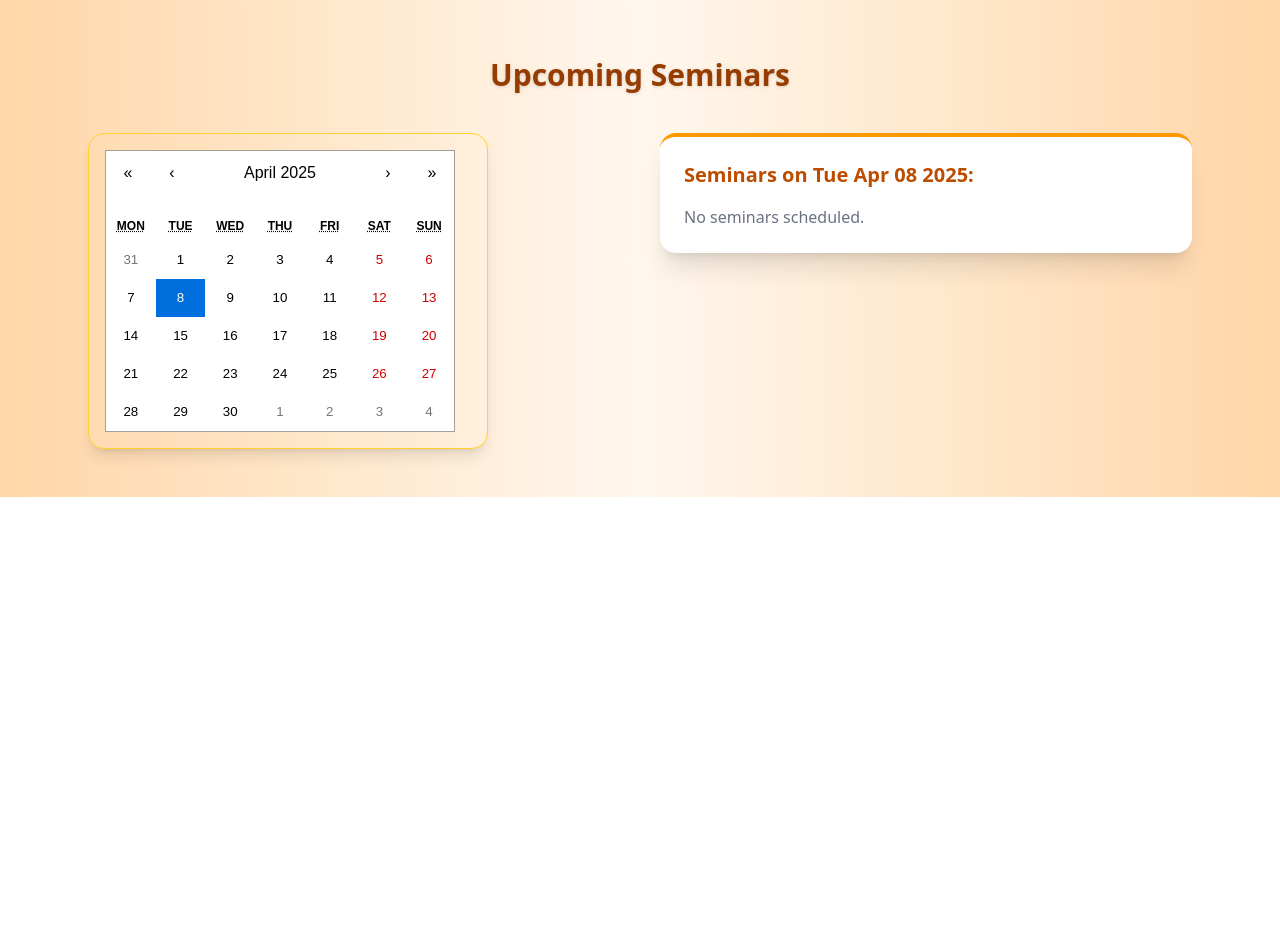
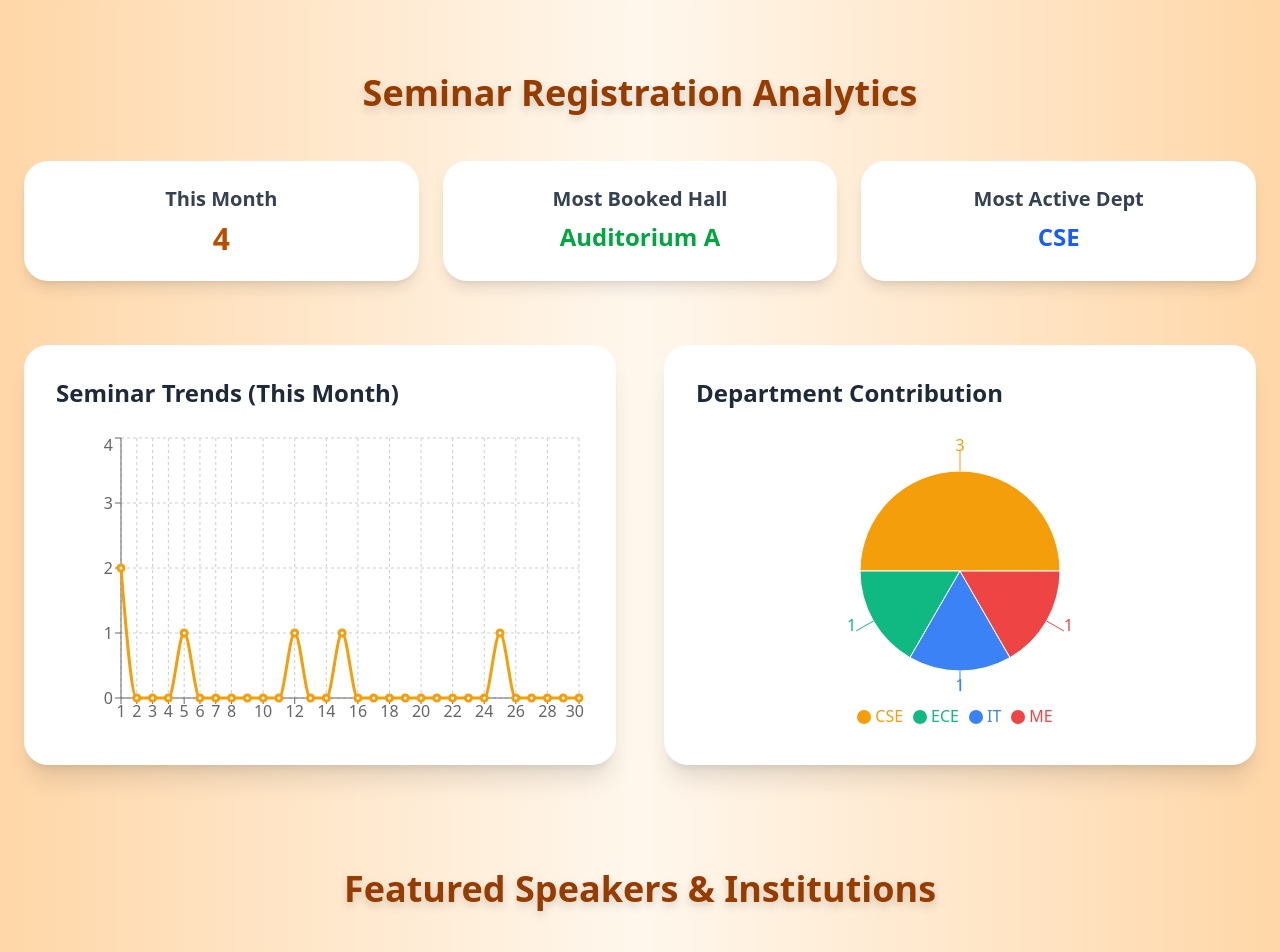
Before and after one commit to JagratiSharma16/BookingApp, a React (Vite) app in the folder BookHall/: page / in a window 1280 px wide. Shown: the part 1520-2472 px from the top of the page. Before the commit the page ends 2017 px from the top, so only its background shows below. Built offline with nearby package versions, Linux system fonts and the light colour scheme.

Commit message:
events and speakers added

```diff
--- a/BookHall/package.json
+++ b/BookHall/package.json
@@ -11,10 +11,14 @@
   },
   "dependencies": {
     "@tailwindcss/vite": "^4.0.9",
+    "framer-motion": "^12.9.4",
     "react": "^19.0.0",
     "react-calendar": "^5.1.0",
     "react-dom": "^19.0.0",
     "react-router-dom": "^7.2.0",
+    "react-slick": "^0.30.3",
+    "recharts": "^2.15.3",
+    "slick-carousel": "^1.8.1",
     "tailwindcss": "^4.0.9"
   },
   "devDependencies": {
--- /dev/null
+++ b/BookHall/src/components/FeaturedEvents.jsx
@@ -0,0 +1,61 @@
+import React from "react";
+import { motion } from "framer-motion";
+import { assets } from "../assets/assets_frontend/assets";
+
+const events = [
+  { id: 1, title: "AI in Healthcare", date: "2025-04-20", image: assets.hall1 },
+  { id: 2, title: "Smart City Symposium", date: "2025-04-25", image: assets.hall2 },
+  { id: 3, title: "IoT & Edge Computing", date: "2025-05-01", image: assets.doc3 },
+  { id: 4, title: "Cybersecurity Workshop", date: "2025-05-10", image: assets.hall4 },
+  { id: 5, title: "Robotics in Industry 4.0", date: "2025-05-15", image: assets.hall4 },
+];
+
+const MarqueeRow = ({ reverse = false, speed = 40 }) => {
+  const duplicatedEvents = [...events, ...events];
+
+  return (
+    <div className="overflow-hidden whitespace-nowrap">
+      <motion.div
+        className="flex gap-8 2xl:gap-14"
+        animate={{ x: reverse ? ["100%", "-100%"] : ["-100%", "100%"] }}
+        transition={{
+          repeat: Infinity,
+          ease: "linear",
+          duration: speed,
+        }}
+      >
+        {duplicatedEvents.map((event, idx) => (
+          <div
+            key={idx}
+            className="min-w-[280px] 2xl:min-w-[400px] bg-white rounded-3xl shadow-lg p-4 2xl:p-6"
+          >
+            <img
+              src={event.image}
+              alt={event.title}
+              className="w-full h-48 2xl:h-60 object-cover rounded-xl mb-4"
+            />
+            <h3 className="text-xl 2xl:text-2xl font-semibold text-amber-800">{event.title}</h3>
+            <p className="text-gray-600 2xl:text-lg">Date: {event.date}</p>
+          </div>
+        ))}
+      </motion.div>
+    </div>
+  );
+};
+
+const FeaturedEvents = () => {
+  return (
+    <section className="py-14 px-4 2xl:px-24 bg-gradient-to-br from-amber-50 via-orange-100 to-amber-50">
+      <h2 className="text-4xl 2xl:text-5xl font-bold text-center text-amber-800 mb-12 drop-shadow-lg">
+        Featured Events
+      </h2>
+      <div className="space-y-8">
+        <MarqueeRow reverse={false} speed={40} />
+        <MarqueeRow reverse={true} speed={30} />
+        <MarqueeRow reverse={false} speed={50} />
+      </div>
+    </section>
+  );
+};
+
+export default FeaturedEvents;
--- /dev/null
+++ b/BookHall/src/components/Featuredspeakers.jsx
@@ -0,0 +1,70 @@
+import React from "react";
+import {assets} from "../assets/assets_frontend/assets";
+
+
+const speakers = [
+  {
+    id: 1,
+    name: "Dr. A.P. Verma",
+    title: "Professor, IIT Kanpur",
+    image: assets.doc1 , // Place in public/images/
+    bio: "Expert in AI and Machine Learning with 15+ years of teaching and research experience.",
+    topics: ["Deep Learning", "AI Ethics", "Computer Vision"]
+  },
+  {
+    id: 2,
+    name: "Ms. Ritu Sharma",
+    title: "Lead Developer, Microsoft India",
+    image: assets.doc2,
+    bio: "Key contributor to Azure Cloud development and speaker at multiple tech summits.",
+    topics: ["Cloud Computing", "DevOps", "Security"]
+  },
+  {
+    id: 3,
+    name: "Prof. S. K. Rao",
+    title: "Dean, NIT Bhopal",
+    image: assets.doc3,
+    bio: "Renowned academic leader focused on smart education and technology integration in academia.",
+    topics: ["Education 5.0", "IoT in Learning", "Smart Campuses"]
+  }
+];
+
+const Featuredspeakers = () => {
+  return (
+    <section className=" py-10 px-6 2xl:px-24">
+      <h2 className="text-4xl 2xl:text-5xl font-bold text-center text-amber-800 mb-14 drop-shadow-lg">
+        Featured Speakers & Institutions
+      </h2>
+
+      <div className="grid gap-12 md:grid-cols-3 2xl:grid-cols-3">
+        {speakers.map((speaker) => (
+          <div
+            key={speaker.id}
+            className="bg-white rounded-3xl shadow-xl hover:shadow-2xl transition-all duration-300 p-6 2xl:p-8"
+          >
+            <img
+              src={speaker.image}
+              alt={speaker.name}
+              className="w-full h-70 2xl:h-80 object-cover rounded-2xl mb-6"
+            />
+            <h3 className="text-2xl 2xl:text-3xl font-bold text-gray-800">{speaker.name}</h3>
+            <p className="text-lg 2xl:text-xl text-amber-700 mb-3">{speaker.title}</p>
+            <p className="text-gray-600 mb-4 2xl:text-lg">{speaker.bio}</p>
+            <div className="flex flex-wrap gap-2">
+              {speaker.topics.map((topic, index) => (
+                <span
+                  key={index}
+                  className="bg-amber-200 text-amber-800 text-sm 2xl:text-base px-3 py-1 rounded-full"
+                >
+                  {topic}
+                </span>
+              ))}
+            </div>
+          </div>
+        ))}
+      </div>
+    </section>
+  );
+};
+
+export default Featuredspeakers;
--- a/BookHall/src/components/HallDetails.jsx
+++ b/BookHall/src/components/HallDetails.jsx
@@ -3,14 +3,14 @@ import React, { useContext } from 'react';
 import { AppContext } from '../context/AppContext.jsx';
 
 const HallDetails = () => {
-  const { doctors } = useContext(AppContext);
+  const { halls } = useContext(AppContext);
 
   return (
     <section className="py-10 px-6 2xl:mx-30 xl:mx-20 mx-10">
       <h2 className="text-3xl 2xl:text-5xl font-bold text-center mb-8 text-amber-800">Presenting Seminars</h2>
 
       <div className="grid gap-8 sm:grid-cols-2 lg:grid-cols-4">
-        {doctors.map((seminar, index) => (
+        {halls.map((seminar, index) => (
           <div
             key={index}
             className="bg-white rounded-2xl overflow-hidden shadow-lg hover:shadow-2xl transform hover:scale-105 transition duration-500 ease-in-out animate-fadeInUp"
--- a/BookHall/src/components/SeminarCalander.jsx
+++ b/BookHall/src/components/SeminarCalander.jsx
@@ -1,71 +1,115 @@
-// UpcomingSeminarsSection.jsx
+import React from "react";
+import {
+  LineChart, Line, XAxis, YAxis, CartesianGrid, Tooltip, ResponsiveContainer,
+  PieChart, Pie, Cell, Legend,
+} from "recharts";
 
-import React, { useState } from "react";
-import Calendar from "react-calendar";
-import 'react-calendar/dist/Calendar.css'; // Import calendar base styles
+// Sample data
+const seminars = [
+  { id: 1, date: "2025-04-05", hall: "Auditorium A", department: "CSE" },
+  { id: 2, date: "2025-04-12", hall: "Auditorium A", department: "CSE" },
+  { id: 3, date: "2025-04-15", hall: "Hall B", department: "ECE" },
+  { id: 4, date: "2025-05-01", hall: "Auditorium A", department: "IT" },
+  { id: 5, date: "2025-04-25", hall: "Hall B", department: "CSE" },
+  { id: 6, date: "2025-05-01", hall: "Hall C", department: "ME" },
+];
+
+// Aggregate Data
+const thisMonth = new Date().getMonth();
+const seminarsThisMonth = seminars.filter(s => new Date(s.date).getMonth() === thisMonth);
+
+const hallCounts = seminars.reduce((acc, s) => {
+  acc[s.hall] = (acc[s.hall] || 0) + 1;
+  return acc;
+}, {});
+
+const departmentCounts = seminars.reduce((acc, s) => {
+  acc[s.department] = (acc[s.department] || 0) + 1;
+  return acc;
+}, {});
+
+const mostBookedHall = Object.keys(hallCounts).reduce((a, b) => hallCounts[a] > hallCounts[b] ? a : b);
+const mostActiveDept = Object.keys(departmentCounts).reduce((a, b) => departmentCounts[a] > departmentCounts[b] ? a : b);
+
+// Prepare data for charts
+const lineData = Array.from({ length: 30 }, (_, i) => {
+  const day = i + 1;
+  const count = seminars.filter(s => new Date(s.date).getDate() === day).length;
+  return { day, count };
+});
+
+const pieData = Object.entries(departmentCounts).map(([dept, count]) => ({
+  name: dept,
+  value: count,
+}));
+
+const COLORS = ["#f59e0b", "#10b981", "#3b82f6", "#ef4444", "#8b5cf6"];
 
 const SeminarCalander = () => {
-  const [selectedDate, setSelectedDate] = useState(new Date());
-
-  // Sample seminar data
-  const upcomingSeminars = [
-    { id: 1, name: "AI in Healthcare", date: "2025-05-05", hall: "Auditorium A" },
-    { id: 2, name: "Green Energy", date: "2025-05-10", hall: "Conference Room B" },
-    { id: 3, name: "Smart Cities", date: "2025-05-15", hall: "Hall C" },
-    { id: 4, name: "Cybersecurity 101", date: "2025-05-10", hall: "Auditorium B" },
-  ];
-
-  const filteredSeminars = upcomingSeminars.filter(
-    (seminar) =>
-      new Date(seminar.date).toDateString() === selectedDate.toDateString()
-  );
-
   return (
-    <section className="max-w-6xl 2xl:max-w-7xl mx-auto px-6 py-12">
-      <h2 className="text-3xl 2xl:text-5xl font-bold text-amber-800 text-center mb-10 drop-shadow">
-        Upcoming Seminars
+    <div className="max-w-7xl mx-auto px-6 py-16 2xl:px-12">
+      <h2 className="text-4xl 2xl:text-5xl font-bold text-amber-800 text-center mb-12 drop-shadow-lg">
+        Seminar Registration Analytics
       </h2>
 
-      <div className="grid grid-cols-1 md:grid-cols-2 gap-10 items-start">
-        {/* Calendar */}
-        <div className="rounded-2xl w-100 overflow-hidden shadow-lg border border-amber-300 p-4">
-          <Calendar
-            onChange={setSelectedDate}
-            value={selectedDate}
-            tileClassName={({ date }) => {
-              const match = upcomingSeminars.find(
-                (s) => new Date(s.date).toDateString() === date.toDateString()
-              );
-              return match ? "bg-amber-100 text-amber-800 font-semibold" : null;
-            }}
-          />
+      {/* Summary Cards */}
+      <div className="grid grid-cols-1 md:grid-cols-3 gap-6 mb-16">
+        <div className="bg-white rounded-3xl p-6 shadow-lg text-center">
+          <h3 className="text-xl 2xl:text-2xl font-semibold text-gray-700 mb-2">This Month</h3>
+          <p className="text-3xl 2xl:text-4xl font-bold text-amber-700">{seminarsThisMonth.length}</p>
+        </div>
+        <div className="bg-white rounded-3xl p-6 shadow-lg text-center">
+          <h3 className="text-xl 2xl:text-2xl font-semibold text-gray-700 mb-2">Most Booked Hall</h3>
+          <p className="text-2xl 2xl:text-3xl font-bold text-green-600">{mostBookedHall}</p>
+        </div>
+        <div className="bg-white rounded-3xl p-6 shadow-lg text-center">
+          <h3 className="text-xl 2xl:text-2xl font-semibold text-gray-700 mb-2">Most Active Dept</h3>
+          <p className="text-2xl 2xl:text-3xl font-bold text-blue-600">{mostActiveDept}</p>
+        </div>
+      </div>
+
+      {/* Charts */}
+      <div className="grid grid-cols-1 xl:grid-cols-2 gap-12">
+        {/* Line Chart */}
+        <div className="bg-white rounded-3xl p-8 shadow-xl">
+          <h4 className="text-2xl font-semibold text-gray-800 mb-6">Seminar Trends (This Month)</h4>
+          <ResponsiveContainer width="100%" height={300}>
+            <LineChart data={lineData}>
+              <CartesianGrid strokeDasharray="3 3" />
+              <XAxis dataKey="day" />
+              <YAxis allowDecimals={false} />
+              <Tooltip />
+              <Line type="monotone" dataKey="count" stroke="#f59e0b" strokeWidth={3} />
+            </LineChart>
+          </ResponsiveContainer>
         </div>
 
-        {/* Seminar List */}
-        <div className="bg-white rounded-2xl p-6 shadow-xl border-t-4 border-amber-500">
-          <h3 className="text-xl 2xl:text-3xl font-semibold text-amber-700 mb-4">
-            Seminars on {selectedDate.toDateString()}:
-          </h3>
-
-          {filteredSeminars.length === 0 ? (
-            <p className="text-gray-500">No seminars scheduled.</p>
-          ) : (
-            <ul className="space-y-4">
-              {filteredSeminars.map((seminar) => (
-                <li
-                  key={seminar.id}
-                  className="bg-orange-50 rounded-xl p-4 shadow-sm hover:shadow-md transition"
-                >
-                  <p className="text-lg font-bold text-gray-800">{seminar.name}</p>
-                  <p className="text-gray-600">Location: {seminar.hall}</p>
-                  <p className="text-gray-600">Date: {seminar.date}</p>
-                </li>
-              ))}
-            </ul>
-          )}
+        {/* Pie Chart */}
+        <div className="bg-white rounded-3xl p-8 shadow-xl">
+          <h4 className="text-2xl font-semibold text-gray-800 mb-6">Department Contribution</h4>
+          <ResponsiveContainer width="100%" height={300}>
+            <PieChart>
+              <Pie
+                data={pieData}
+                dataKey="value"
+                nameKey="name"
+                cx="50%"
+                cy="50%"
+                outerRadius={100}
+                fill="#8884d8"
+                label
+              >
+                {pieData.map((_, index) => (
+                  <Cell key={`cell-${index}`} fill={COLORS[index % COLORS.length]} />
+                ))}
+              </Pie>
+              <Tooltip />
+              <Legend />
+            </PieChart>
+          </ResponsiveContainer>
         </div>
       </div>
-    </section>
+    </div>
   );
 };
 
--- a/BookHall/src/context/AppContext.jsx
+++ b/BookHall/src/context/AppContext.jsx
@@ -1,5 +1,5 @@
 import { createContext } from "react";
-import { doctors } from "../assets/assets_frontend/assets";
+import { halls } from "../assets/assets_frontend/assets";
 import React from "react";
 
 export const AppContext = createContext();
@@ -7,7 +7,7 @@ export const AppContext = createContext();
 const AppContextProvider = ({ children }) => {
     const currency = '$'
     const value = {
-        doctors,currency
+        halls,currency
     };
 
     return (
--- a/BookHall/src/index.css
+++ b/BookHall/src/index.css
@@ -1,4 +1,6 @@
 @import "tailwindcss";
+@import "slick-carousel/slick/slick.css";
+@import "slick-carousel/slick/slick-theme.css";
 
 .active hr{
   @apply block
--- a/BookHall/src/pages/Home.jsx
+++ b/BookHall/src/pages/Home.jsx
@@ -2,6 +2,8 @@ import React from 'react';
 import Header from '../components/Header';
 import HallDetails from '../components/HallDetails';
 import SeminarCalander from '../components/SeminarCalander'
+import Featuredspeakers from '../components/Featuredspeakers'
+import FeaturedEvents from '../components/FeaturedEvents'
 
 const Home = () => {
   return (
@@ -9,6 +11,8 @@ const Home = () => {
       <Header />
       <HallDetails />
       <SeminarCalander/>
+      <Featuredspeakers/>
+      <FeaturedEvents/>
     </div>
   );
 };
```
Also changed, not shown: BookHall/src/assets/assets_frontend/assets.js (+6 -5 lines), 1 other file (tests, documents, lock files or other folders).
